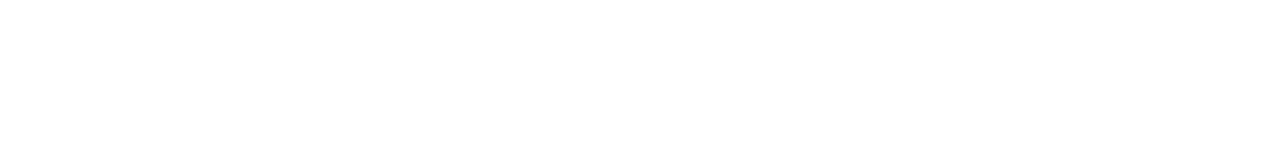
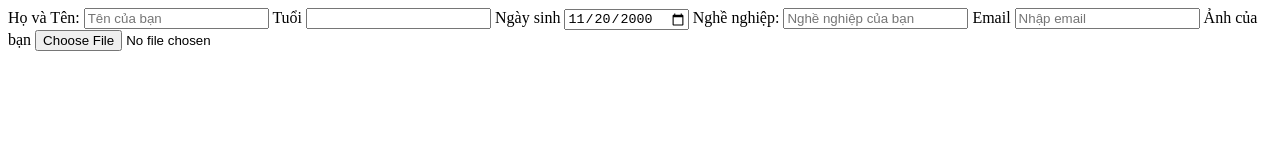
Before and after one commit to LeonardBenjamin/Form, a plain HTML site: page index.html in a window 1280 px wide. Drawn offline with Linux system fonts and the light colour scheme.

Commit message:
Update index.html

```diff
--- a/index.html
+++ b/index.html
@@ -7,6 +7,25 @@
     <link rel="stylesheet" href="style.css">
 </head>
 <body>
+    <form>
+        <label for="username">Họ và Tên:</label>
+        <input type="text" name="username" id="username" placeholder="Tên của bạn">
 
+        <label for="number">Tuổi</label>
+        <input type="number" name="number" id="number" max="100">
+
+        <label for="ngaysinh">Ngày sinh</label>
+        <input type="date" name="ngaysinh" id="ngaysinh" value="2000-11-20">
+
+        <label for="username">Nghề nghiệp:</label>
+        <input type="text" name="jobs" id="jobs" placeholder="Nghề nghiệp của bạn">
+
+        <label for="email">Email</label>
+        <input type="email" name="email" id="email" placeholder="Nhập email">
+
+        <label for="picture">Ảnh của bạn</label>
+        <input type="file" name="file">
+
+      </form>
 </body>
 </html>
```
